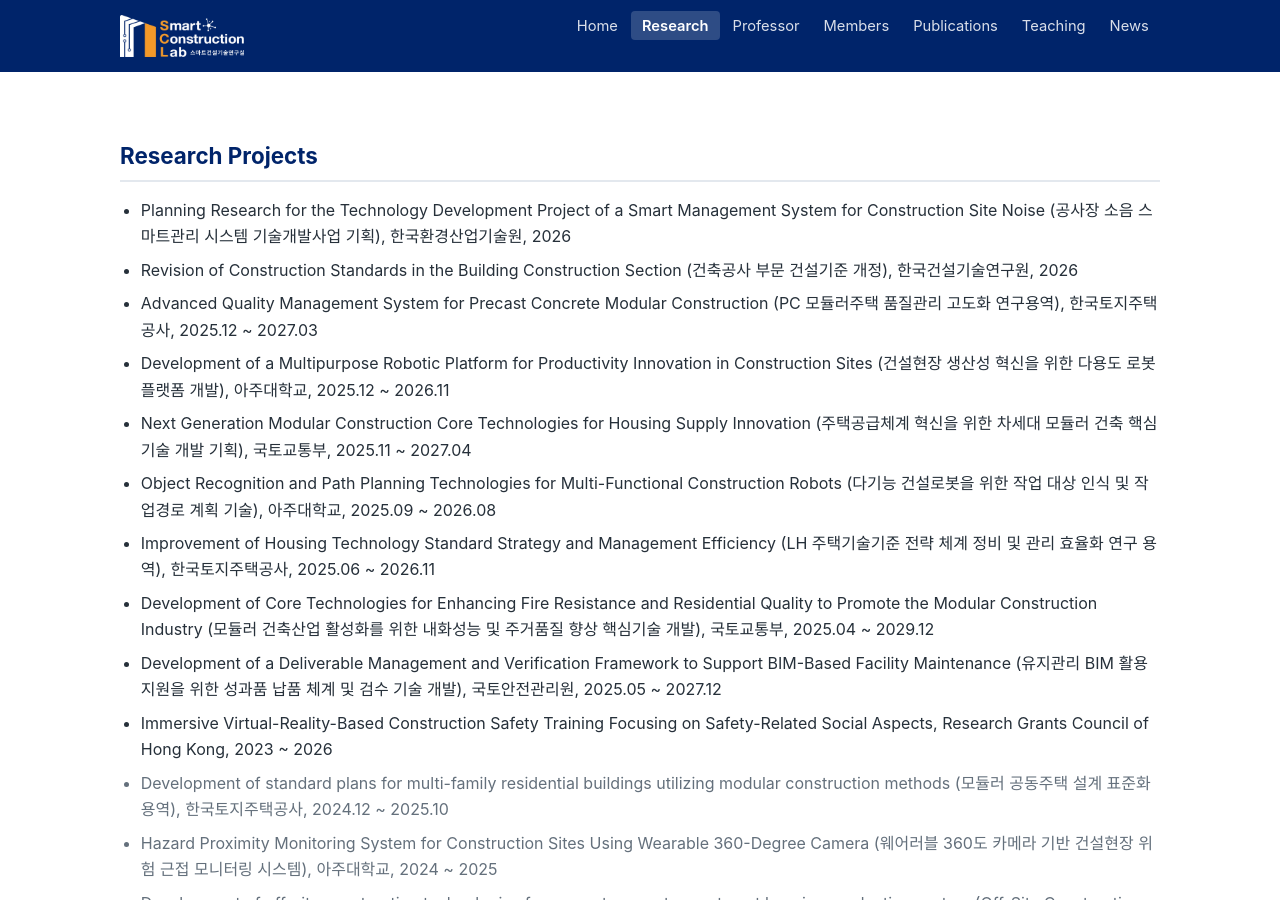
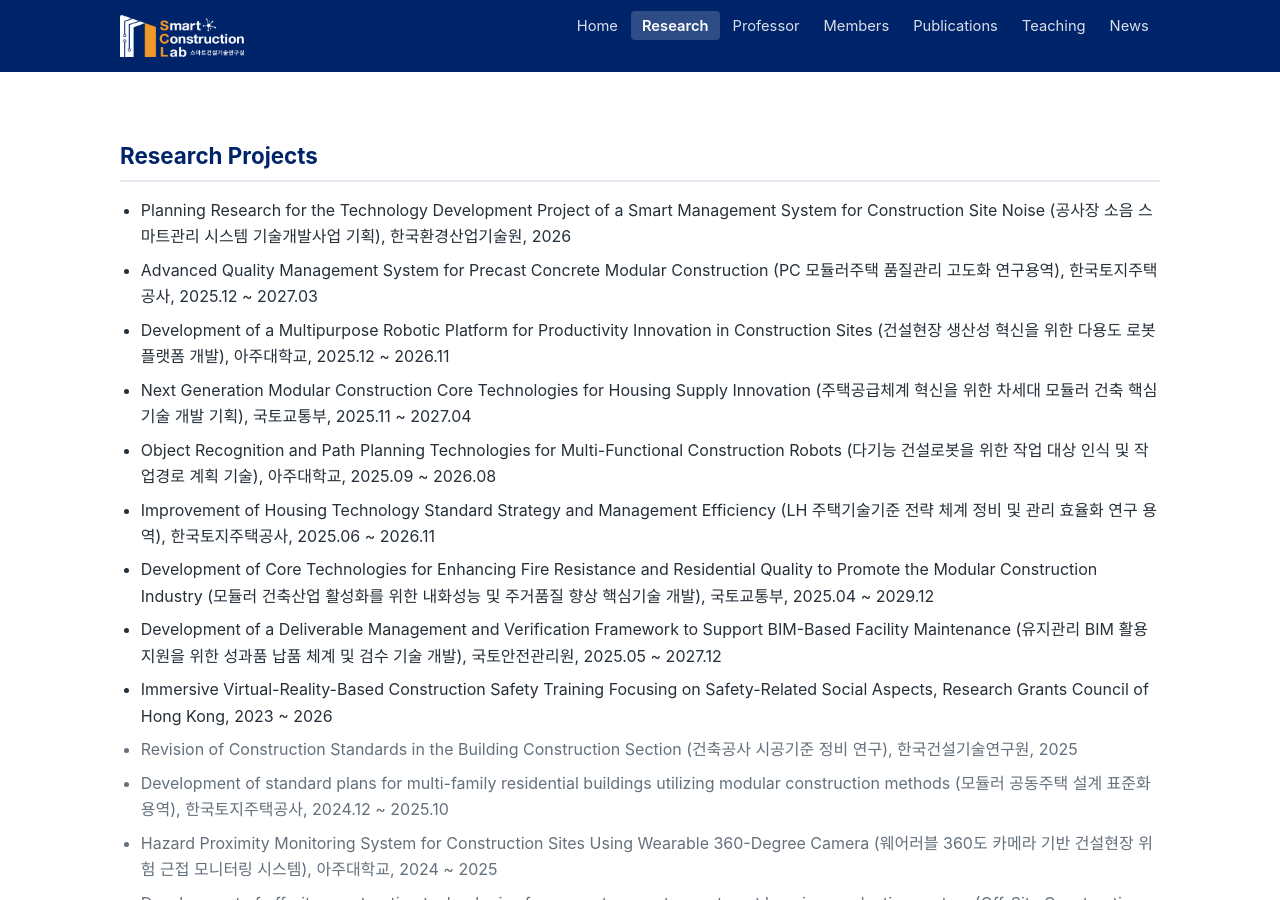
Before and after one commit to Ajou-Smart-Construction-Lab/ajou-smart-construction-lab.github.io, a Jekyll site: the page built from research.md, in a window 1280 px wide and 900 px high, scrolled down 1145 px. Built offline with Jekyll 4.4.1, drawn with Linux system fonts in a browser that asks for light colours; part of the change alters nothing that is shown.

Commit message:
Fix KCS project: name 건축공사 시공기준 정비 연구, year 2025, completed
Co-Authored-By: Claude Fable 5 <noreply@anthropic.com>

```diff
--- a/research.md
+++ b/research.md
@@ -54,7 +54,6 @@ Humans remain central to construction projects and to the buildings they produce
 
 <ul class="project-list">
 <li>Planning Research for the Technology Development Project of a Smart Management System for Construction Site Noise (공사장 소음 스마트관리 시스템 기술개발사업 기획), 한국환경산업기술원, 2026</li>
-<li>Revision of Construction Standards in the Building Construction Section (건축공사 부문 건설기준 개정), 한국건설기술연구원, 2026</li>
 <li>Advanced Quality Management System for Precast Concrete Modular Construction (PC 모듈러주택 품질관리 고도화 연구용역), 한국토지주택공사, 2025.12 ~ 2027.03</li>
 <li>Development of a Multipurpose Robotic Platform for Productivity Innovation in Construction Sites (건설현장 생산성 혁신을 위한 다용도 로봇 플랫폼 개발), 아주대학교, 2025.12 ~ 2026.11</li>
 <li>Next Generation Modular Construction Core Technologies for Housing Supply Innovation (주택공급체계 혁신을 위한 차세대 모듈러 건축 핵심기술 개발 기획), 국토교통부, 2025.11 ~ 2027.04</li>
@@ -63,6 +62,7 @@ Humans remain central to construction projects and to the buildings they produce
 <li>Development of Core Technologies for Enhancing Fire Resistance and Residential Quality to Promote the Modular Construction Industry (모듈러 건축산업 활성화를 위한 내화성능 및 주거품질 향상 핵심기술 개발), 국토교통부, 2025.04 ~ 2029.12</li>
 <li>Development of a Deliverable Management and Verification Framework to Support BIM-Based Facility Maintenance (유지관리 BIM 활용 지원을 위한 성과품 납품 체계 및 검수 기술 개발), 국토안전관리원, 2025.05 ~ 2027.12</li>
 <li>Immersive Virtual-Reality-Based Construction Safety Training Focusing on Safety-Related Social Aspects, Research Grants Council of Hong Kong, 2023 ~ 2026</li>
+<li class="done">Revision of Construction Standards in the Building Construction Section (건축공사 시공기준 정비 연구), 한국건설기술연구원, 2025</li>
 <li class="done">Development of standard plans for multi-family residential buildings utilizing modular construction methods (모듈러 공동주택 설계 표준화 용역), 한국토지주택공사, 2024.12 ~ 2025.10</li>
 <li class="done">Hazard Proximity Monitoring System for Construction Sites Using Wearable 360-Degree Camera (웨어러블 360도 카메라 기반 건설현장 위험 근접 모니터링 시스템), 아주대학교, 2024 ~ 2025</li>
 <li class="done">Development of off-site construction technologies for precast concrete apartment housing production system (Off-Site Construction 기반 공동주택 생산시스템 혁신 기술개발), 국토교통부, 2020.06 ~ 2025.12</li>
```
